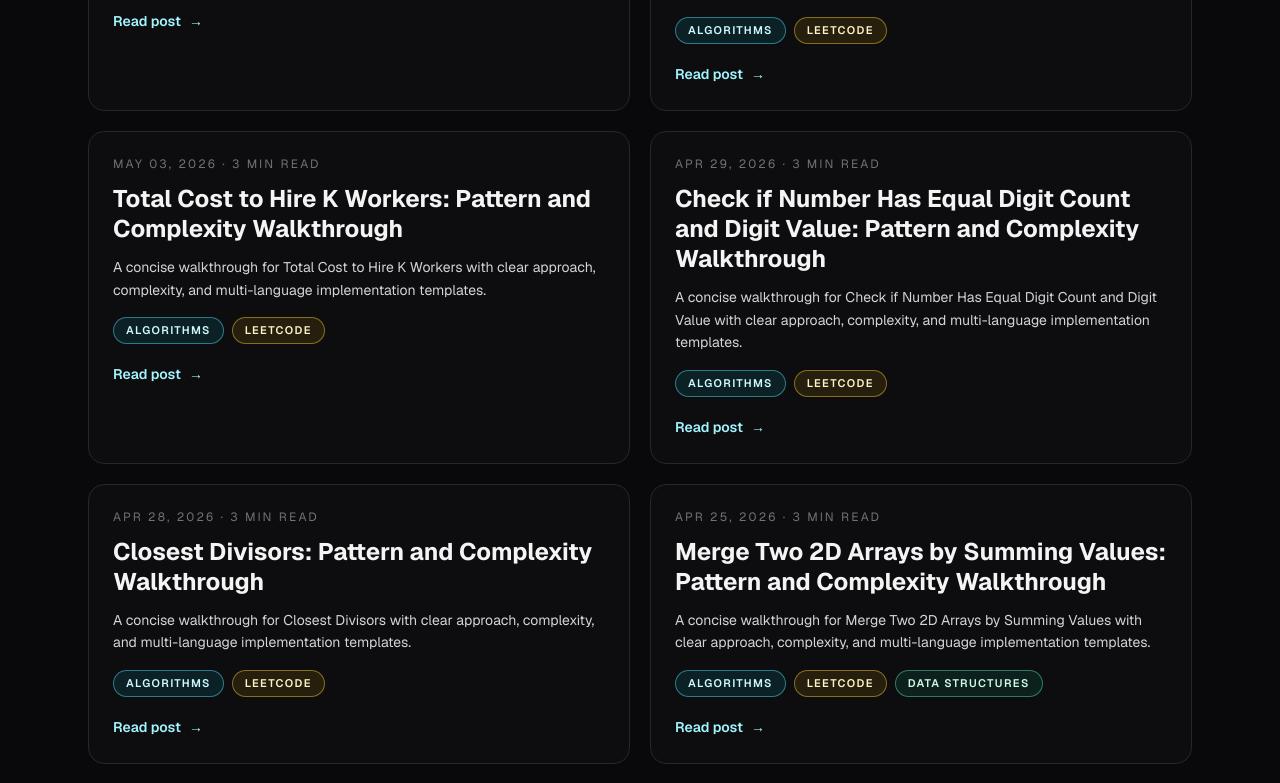
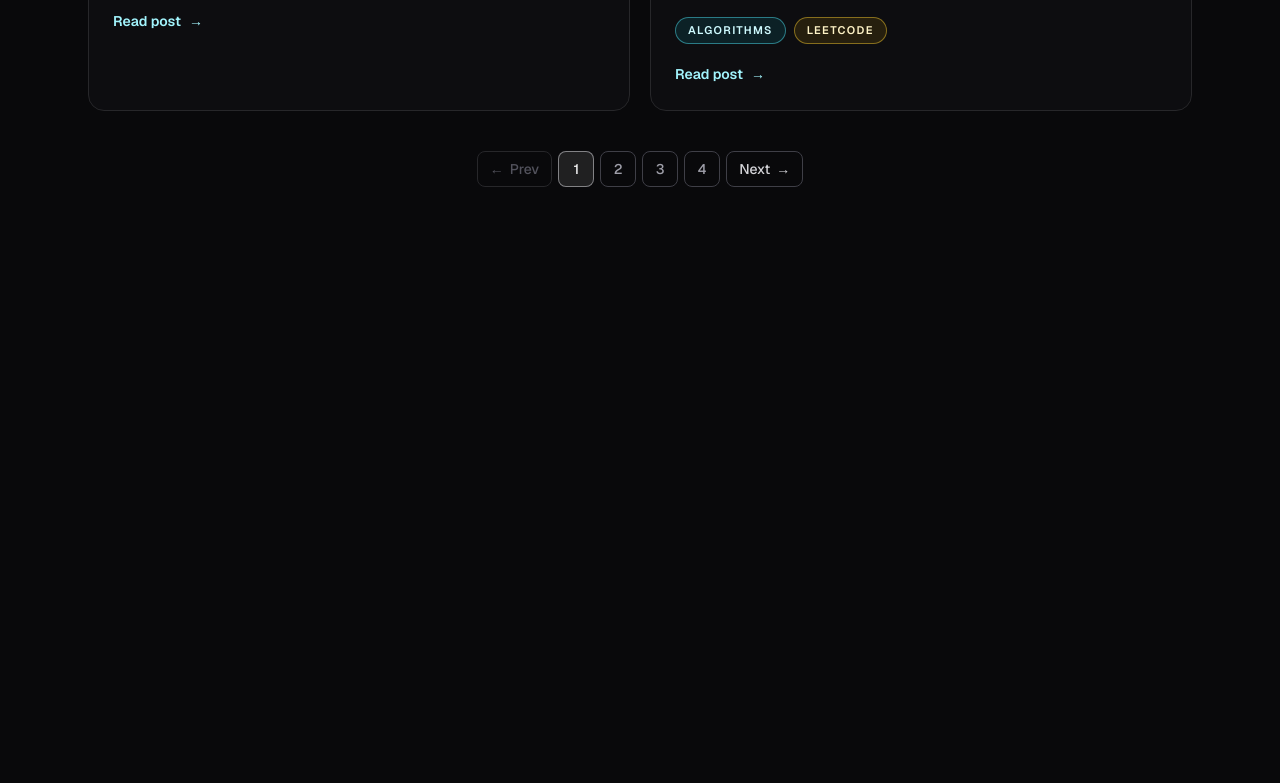
Before and after one commit to mahfuj02/mahfuj.dev, a Next.js app: page /blog in a window 1280 px wide. Shown: the part 1880-2663 px from the top of the page. After the commit the page ends 2131 px from the top, so only its background shows below. Built offline with nearby package versions, Linux system fonts and the light colour scheme.

Commit message:
Added pagination for blog post

```diff
--- a/src/app/blog/page.tsx
+++ b/src/app/blog/page.tsx
@@ -16,9 +16,87 @@ export const metadata: Metadata = {
     "Notes and writeups on algorithms, data structures, LeetCode problems, and problem-solving patterns.",
 };
 
+const POSTS_PER_PAGE = 10;
+
 type BlogPageProps = {
-  searchParams: Promise<{ category?: string }>;
+  searchParams: Promise<{ category?: string; page?: string }>;
 };
+
+function buildPageUrl(page: number, category: string | null) {
+  const params = new URLSearchParams();
+  if (category) params.set("category", category);
+  if (page > 1) params.set("page", String(page));
+  const query = params.toString();
+  return `/blog${query ? `?${query}` : ""}`;
+}
+
+function getPageRange(currentPage: number, totalPages: number): (number | "...")[] {
+  if (totalPages <= 7) return Array.from({ length: totalPages }, (_, i) => i + 1);
+  if (currentPage <= 4) return [1, 2, 3, 4, 5, "...", totalPages];
+  if (currentPage >= totalPages - 3) {
+    return [1, "...", totalPages - 4, totalPages - 3, totalPages - 2, totalPages - 1, totalPages];
+  }
+  return [1, "...", currentPage - 1, currentPage, currentPage + 1, "...", totalPages];
+}
+
+function PaginationBar({
+  currentPage,
+  totalPages,
+  category,
+}: {
+  currentPage: number;
+  totalPages: number;
+  category: string | null;
+}) {
+  if (totalPages <= 1) return null;
+  const pageRange = getPageRange(currentPage, totalPages);
+  return (
+    <nav className="mt-10 flex items-center justify-center gap-1.5" aria-label="Pagination">
+      <Link
+        href={buildPageUrl(currentPage - 1, category)}
+        aria-disabled={currentPage === 1}
+        className={`flex h-9 items-center gap-1.5 rounded-lg border px-3 text-sm font-medium transition-colors ${
+          currentPage === 1
+            ? "pointer-events-none border-zinc-800 text-zinc-600"
+            : "border-zinc-700 text-zinc-300 hover:border-zinc-500 hover:text-zinc-100"
+        }`}
+      >
+        <span aria-hidden="true">←</span> Prev
+      </Link>
+      {pageRange.map((item, i) =>
+        item === "..." ? (
+          <span key={`ellipsis-${i}`} className="flex h-9 w-9 items-center justify-center text-sm text-zinc-500">
+            …
+          </span>
+        ) : (
+          <Link
+            key={item}
+            href={buildPageUrl(item, category)}
+            aria-current={item === currentPage ? "page" : undefined}
+            className={`flex h-9 w-9 items-center justify-center rounded-lg border text-sm font-medium transition-colors ${
+              item === currentPage
+                ? "border-zinc-300/55 bg-zinc-200/10 text-zinc-100"
+                : "border-zinc-700 text-zinc-400 hover:border-zinc-500 hover:text-zinc-100"
+            }`}
+          >
+            {item}
+          </Link>
+        ),
+      )}
+      <Link
+        href={buildPageUrl(currentPage + 1, category)}
+        aria-disabled={currentPage === totalPages}
+        className={`flex h-9 items-center gap-1.5 rounded-lg border px-3 text-sm font-medium transition-colors ${
+          currentPage === totalPages
+            ? "pointer-events-none border-zinc-800 text-zinc-600"
+            : "border-zinc-700 text-zinc-300 hover:border-zinc-500 hover:text-zinc-100"
+        }`}
+      >
+        Next <span aria-hidden="true">→</span>
+      </Link>
+    </nav>
+  );
+}
 
 const categoryStyleMap: Record<string, { active: string; inactive: string; tag: string }> = {
   algorithms: {
@@ -47,9 +125,12 @@ function formatDate(input: string) {
 }
 
 export default async function BlogPage({ searchParams }: BlogPageProps) {
-  const { category } = await searchParams;
+  const { category, page } = await searchParams;
   const activeCategory = category && isBlogCategory(category) ? category : null;
-  const posts = activeCategory ? getPostsByCategory(activeCategory) : getAllBlogPosts();
+  const allPosts = activeCategory ? getPostsByCategory(activeCategory) : getAllBlogPosts();
+  const totalPages = Math.max(1, Math.ceil(allPosts.length / POSTS_PER_PAGE));
+  const currentPage = Math.min(Math.max(1, Number(page) || 1), totalPages);
+  const posts = allPosts.slice((currentPage - 1) * POSTS_PER_PAGE, currentPage * POSTS_PER_PAGE);
 
   return (
     <>
@@ -126,7 +207,9 @@ export default async function BlogPage({ searchParams }: BlogPageProps) {
           ))}
         </section>
 
-        {posts.length === 0 && (
+        <PaginationBar currentPage={currentPage} totalPages={totalPages} category={activeCategory} />
+
+        {allPosts.length === 0 && (
           <div className="mt-8 rounded-2xl border border-zinc-800 bg-zinc-900/35 p-6 text-zinc-300">
             No posts found for this category yet. Add new entries in your blog data source and they will show here automatically.
           </div>
```
